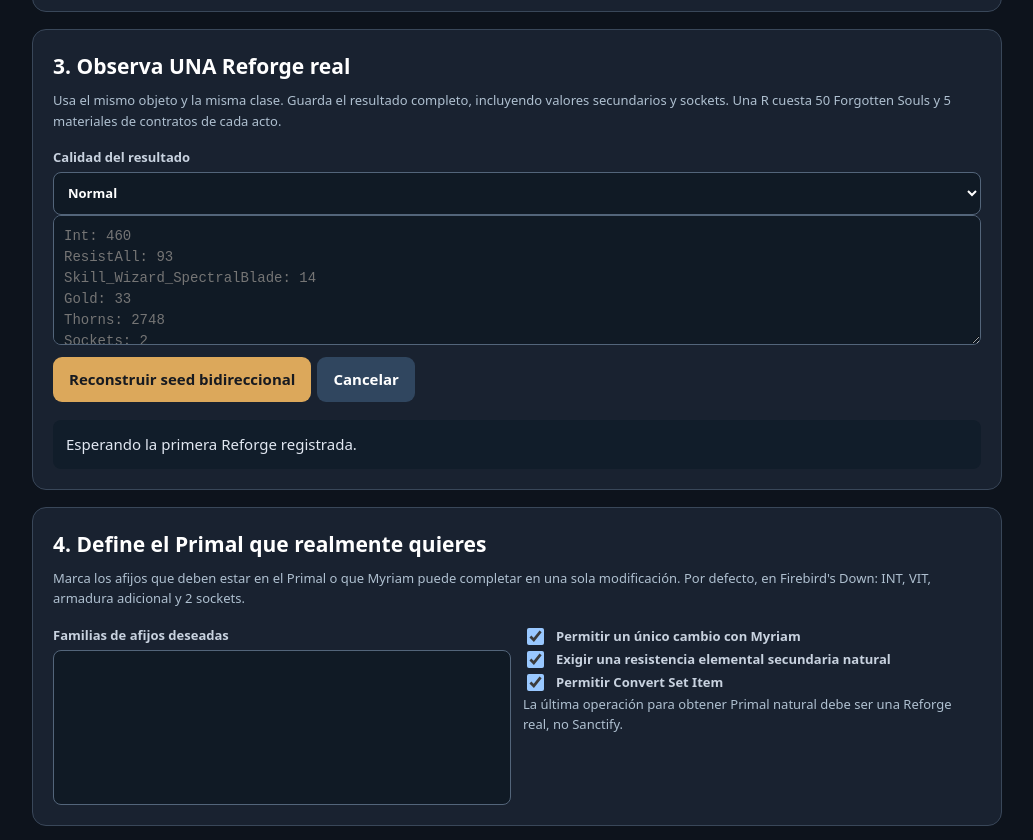
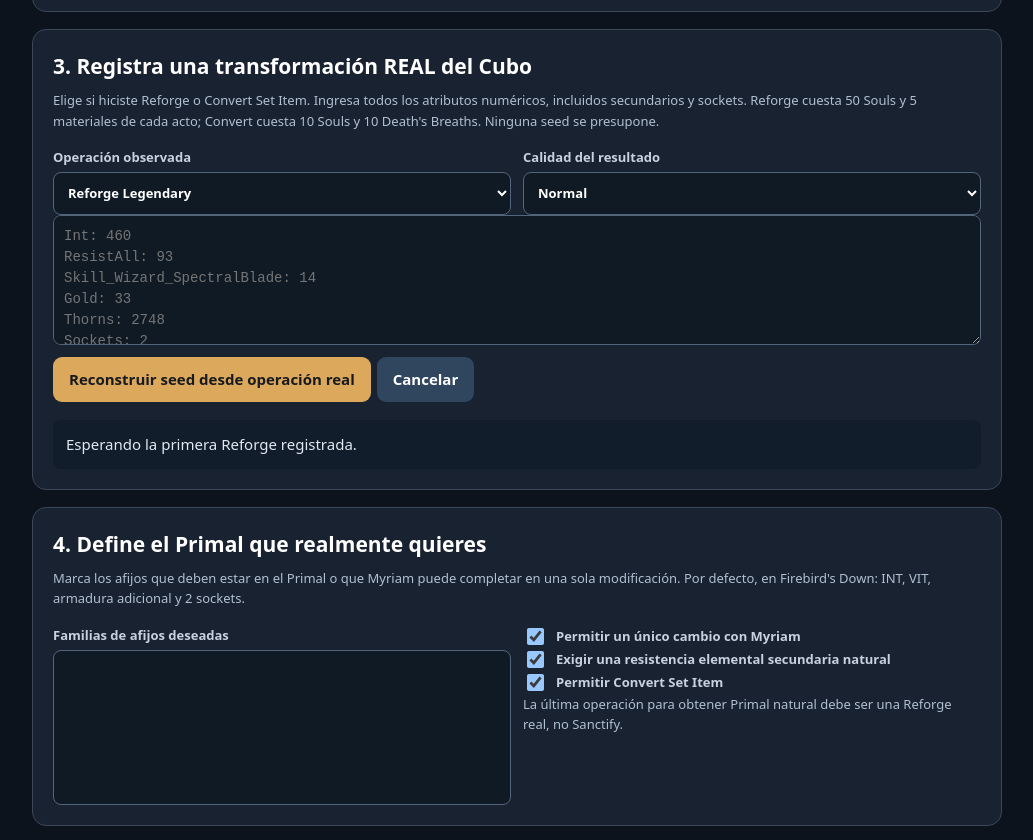
Before and after one commit to ironangelo/Nephalem-Lab, a website: page lab-v05.html in a window 1280 px wide. Shown: the part 893-1733 px from the top of the page, without its empty margins (123-1156 px from the left). Drawn offline with Linux system fonts and the light colour scheme; no server answers.

Commit message:
Add operation chooser and resulting set item input to v0.5 browser lab for real Convert recovery

```diff
--- a/lab-v05.html
+++ b/lab-v05.html
@@ -37,11 +37,11 @@ a{color:#e7ba75} .top{display:flex;justify-content:space-between;align-items:cen
 <div><button id="save-drop">Guardar drop</button></div>
 <div class="status" id="drop-status">Todavía no registramos ningún drop.</div>
 </section>
-<section class="panel"><h2>3. Observa UNA Reforge real</h2>
-<p class="muted">Usa el mismo objeto y la misma clase. Guarda el resultado completo, incluyendo valores secundarios y sockets. Una R cuesta 50 Forgotten Souls y 5 materiales de contratos de cada acto.</p>
-<div class="grid"><label>Calidad del resultado<select id="reforge-quality"><option value="normal">Normal</option><option value="ancient">Ancient</option><option value="primal">Primal</option></select></label></div>
+<section class="panel"><h2>3. Registra una transformación REAL del Cubo</h2>
+<p class="muted">Elige si hiciste Reforge o Convert Set Item. Ingresa todos los atributos numéricos, incluidos secundarios y sockets. Reforge cuesta 50 Souls y 5 materiales de cada acto; Convert cuesta 10 Souls y 10 Death's Breaths. Ninguna seed se presupone.</p>
+<div class="grid"><label>Operación observada<select id="diagnostic-op"><option value="R">Reforge Legendary</option><option value="C">Convert Set Item</option></select></label><label id="converted-item-box" style="display:none">Pieza resultante del set<input id="converted-item" list="item-list" placeholder="Firebird's Down"></label><label>Calidad del resultado<select id="reforge-quality"><option value="normal">Normal</option><option value="ancient">Ancient</option><option value="primal">Primal</option></select></label></div>
 <textarea id="reforge-text" spellcheck="false" placeholder="Int: 460&#10;ResistAll: 93&#10;Skill_Wizard_SpectralBlade: 14&#10;Gold: 33&#10;Thorns: 2748&#10;Sockets: 2"></textarea>
-<div><button id="recover">Reconstruir seed bidireccional</button><button class="alt" id="cancel-recover">Cancelar</button></div>
+<div><button id="recover">Reconstruir seed desde operación real</button><button class="alt" id="cancel-recover">Cancelar</button></div>
 <div class="status" id="recovery-status">Esperando la primera Reforge registrada.</div>
 </section>
 <section class="panel"><h2>4. Define el Primal que realmente quieres</h2>
```
